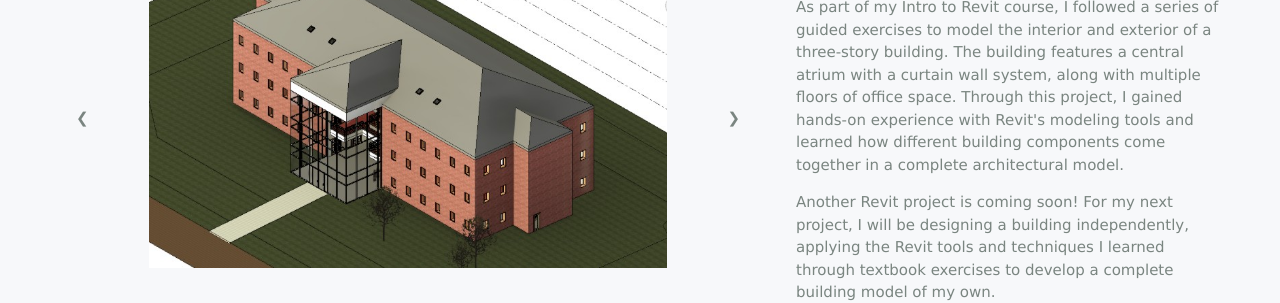
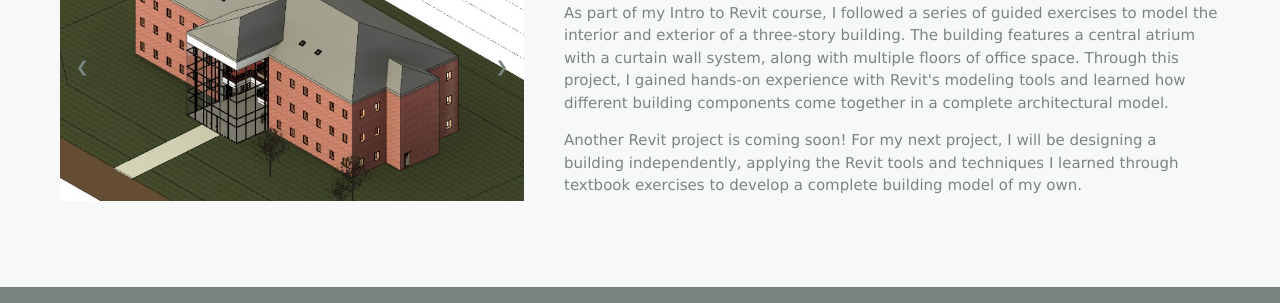
Before and after one commit to jc3664/personal-website, a plain HTML site: page revit.html in a window 1280 px wide. Shown: the part 253-556 px from the top of the page. Drawn offline with nearby package versions, Linux system fonts and the light colour scheme.

Commit message:
Update style.css

```diff
--- a/style.css
+++ b/style.css
@@ -137,7 +137,7 @@ body {
 }
 
 .w3-content {
-    width: 60%;
+    width: 40%;
     max-width: none;
     flex-shrink:0;
     margin: 0 0 20px 0;
@@ -162,5 +162,5 @@ body {
 
 .project-description{
     flex: 1;
-    min-width: 0;
+    width: 60%
 }
```
